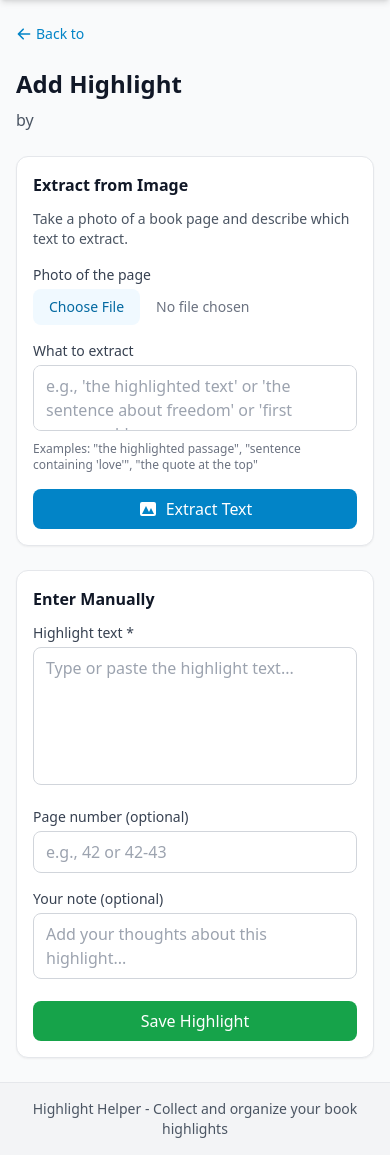
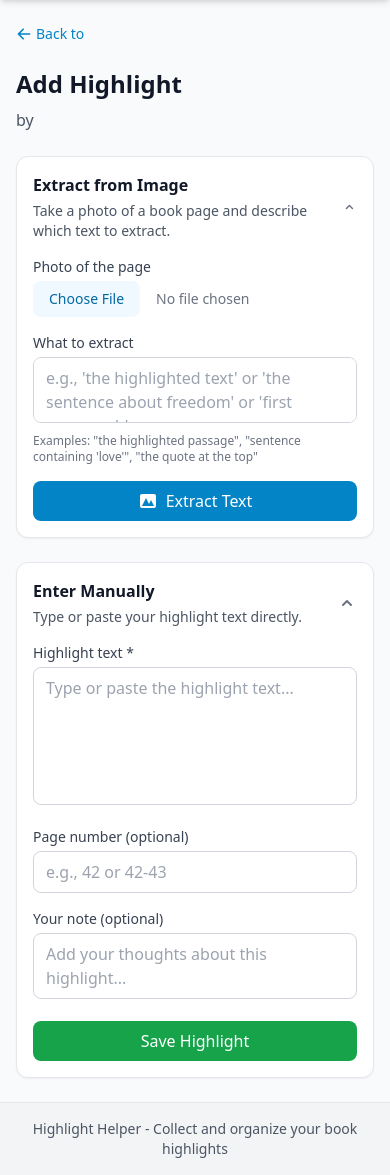
Before and after one commit to EvanOman/highlight-helper, a FastAPI app: template app/templates/add_highlight.html in a window 390 px wide. Shown: the part 52-1227 px from the top of the page. Before the commit the page ends 1190 px from the top, so only its background shows below. Run offline with FastAPI, Linux system fonts and the light colour scheme; the template is opened without the code that fills it, so the values that code supplies are empty; some libraries are stand-ins or nearby versions.

Commit message:
feat: Make Extract and Manual sections collapsible on Add Highlight page
Add accordion-style collapsible sections to the Add Highlight page:
- Extract from Image section starts expanded by default, collapses when text is extracted
- Enter Manually section always visible to show extracted text or allow direct entry
- Chevron icons indicate collapsible state with rotation animation
- Smart defaults improve mobile UX by reducing visual clutter

Closes #11

Co-Authored-By: Claude Opus 4.5 <noreply@anthropic.com>

```diff
--- a/app/templates/add_highlight.html
+++ b/app/templates/add_highlight.html
@@ -21,12 +21,23 @@
 </div>
 {% endif %}
 
-<!-- Image extraction form -->
-<div class="bg-white rounded-xl shadow-sm border border-gray-200 p-4 mb-6">
-    <h2 class="font-semibold text-gray-900 mb-3">Extract from Image</h2>
-    <p class="text-sm text-gray-600 mb-4">
+<!-- Image extraction form (collapsible) -->
+<div class="bg-white rounded-xl shadow-sm border border-gray-200 mb-6">
+    <button type="button"
+            onclick="toggleSection('extract-section', 'extract-chevron')"
+            class="w-full p-4 flex items-center justify-between text-left">
+        <div>
+            <h2 class="font-semibold text-gray-900">Extract from Image</h2>
+            <p class="text-sm text-gray-600 mt-1">
                 Take a photo of a book page and describe which text to extract.
             </p>
+        </div>
+        <svg id="extract-chevron" xmlns="http://www.w3.org/2000/svg" class="h-5 w-5 text-gray-500 transition-transform {{ 'rotate-180' if not extracted_text else '' }}" viewBox="0 0 20 20" fill="currentColor">
+            <path fill-rule="evenodd" d="M5.293 7.293a1 1 0 011.414 0L10 10.586l3.293-3.293a1 1 0 111.414 1.414l-4 4a1 1 0 01-1.414 0l-4-4a1 1 0 010-1.414z" clip-rule="evenodd" />
+        </svg>
+    </button>
+    <div id="extract-section" class="{{ 'hidden' if extracted_text else '' }}">
+        <div class="px-4 pb-4">
             <form id="extract-form" action="/books/{{ book.id }}/extract" method="post" enctype="multipart/form-data" class="space-y-4">
                 <div>
                     <label for="image" class="block text-sm font-medium text-gray-700 mb-1">Photo of the page</label>
@@ -65,24 +76,35 @@
                 </button>
             </form>
         </div>
+    </div>
+</div>
 
-<!-- Save highlight form -->
-<div class="bg-white rounded-xl shadow-sm border border-gray-200 p-4">
-    <h2 class="font-semibold text-gray-900 mb-3">
+<!-- Save highlight form (collapsible) -->
+<div class="bg-white rounded-xl shadow-sm border border-gray-200">
+    <button type="button"
+            onclick="toggleSection('manual-section', 'manual-chevron')"
+            class="w-full p-4 flex items-center justify-between text-left">
+        <div>
+            <h2 class="font-semibold text-gray-900">
                 {% if extracted_text %}Extracted Text{% else %}Enter Manually{% endif %}
             </h2>
-
             {% if confidence %}
-    <p class="text-sm mb-3">
-        <span class="inline-flex items-center px-2 py-1 rounded-full text-xs font-medium
+            <span class="inline-flex items-center px-2 py-1 rounded-full text-xs font-medium mt-1
                 {% if confidence == 'high' %}bg-green-100 text-green-800
                 {% elif confidence == 'medium' %}bg-yellow-100 text-yellow-800
                 {% else %}bg-red-100 text-red-800{% endif %}">
                 Confidence: {{ confidence }}
             </span>
-    </p>
+            {% else %}
+            <p class="text-sm text-gray-600 mt-1">Type or paste your highlight text directly.</p>
             {% endif %}
-
+        </div>
+        <svg id="manual-chevron" xmlns="http://www.w3.org/2000/svg" class="h-5 w-5 text-gray-500 transition-transform rotate-180" viewBox="0 0 20 20" fill="currentColor">
+            <path fill-rule="evenodd" d="M5.293 7.293a1 1 0 011.414 0L10 10.586l3.293-3.293a1 1 0 111.414 1.414l-4 4a1 1 0 01-1.414 0l-4-4a1 1 0 010-1.414z" clip-rule="evenodd" />
+        </svg>
+    </button>
+    <div id="manual-section">
+        <div class="px-4 pb-4">
             <form action="/books/{{ book.id }}/highlights/create" method="post" class="space-y-4">
                 <div>
                     <label for="text" class="block text-sm font-medium text-gray-700 mb-1">Highlight text *</label>
@@ -116,8 +138,18 @@
                 </button>
             </form>
         </div>
+    </div>
+</div>
 
 <script>
+function toggleSection(sectionId, chevronId) {
+    const section = document.getElementById(sectionId);
+    const chevron = document.getElementById(chevronId);
+
+    section.classList.toggle('hidden');
+    chevron.classList.toggle('rotate-180');
+}
+
 document.getElementById('extract-form').addEventListener('submit', function() {
     const btn = document.getElementById('extract-btn');
     const icon = document.getElementById('extract-icon');
```
Also changed, not shown: tests/integration/test_views.py (+16 -0 lines). Lines whose indentation alone changed are shown as unchanged.
